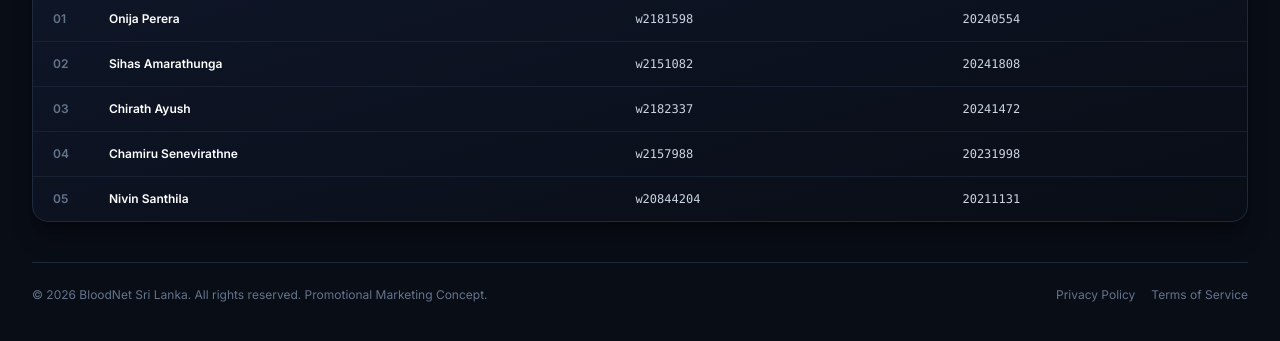
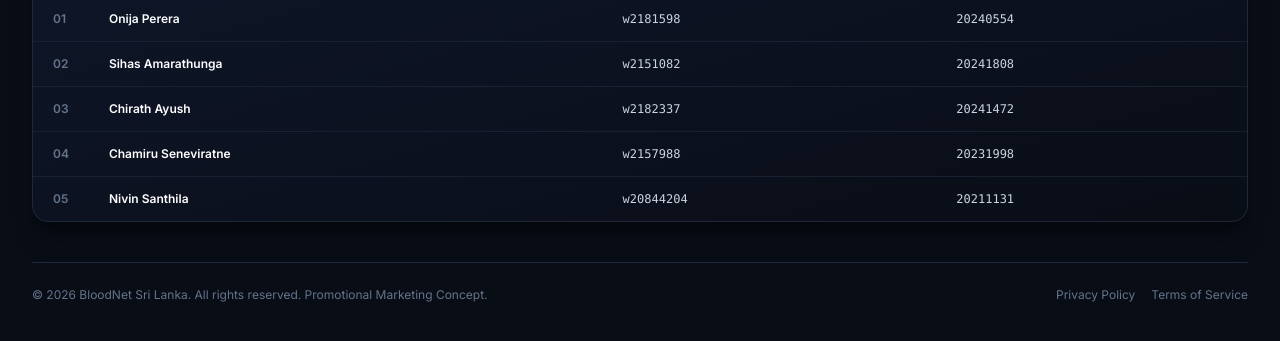
Before and after one commit to Bloodnet-official/Bloodnet-Marketing, a plain HTML site: page index.html in a window 1280 px wide. Shown: the part 4719-5060 px from the top of the page. Drawn offline with nearby package versions, Linux system fonts and the light colour scheme; files that its build step writes are made by us from their sources; files whose address does not match are found by name.

Commit message:
update index file

```diff
--- a/index.html
+++ b/index.html
@@ -635,7 +635,7 @@
                         <td class="px-5 py-3.5 text-slate-500 font-semibold">04</td>
                         <td class="px-5 py-3.5">
                             <div class="flex items-center gap-3">
-                                <span class="text-white font-semibold">Chamiru Senevirathne</span>
+                                <span class="text-white font-semibold">Chamiru Seneviratne</span>
                             </div>
                         </td>
                         <td class="px-5 py-3.5 font-mono text-slate-300">w2157988</td>
```
